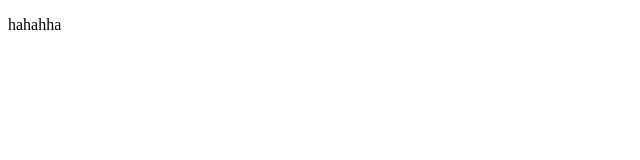
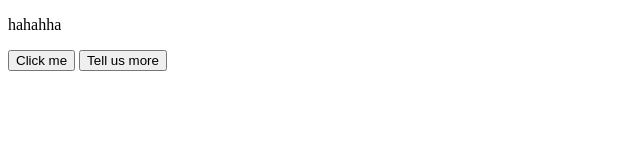
Before and after one commit to shayaan-1/test, a plain HTML site: page index.html in a window 1280 px wide. Shown: the whole page, without its empty margins (0-640 px from the left). Drawn offline with Linux system fonts and the light colour scheme.

Commit message:
feature first

```diff
--- a/index.html
+++ b/index.html
@@ -7,5 +7,7 @@
 </head>
 <body>
     <p>hahahha</p>
+    <button>Click me</button>
+    <button>Tell us more</button>
 </body>
 </html>
```
